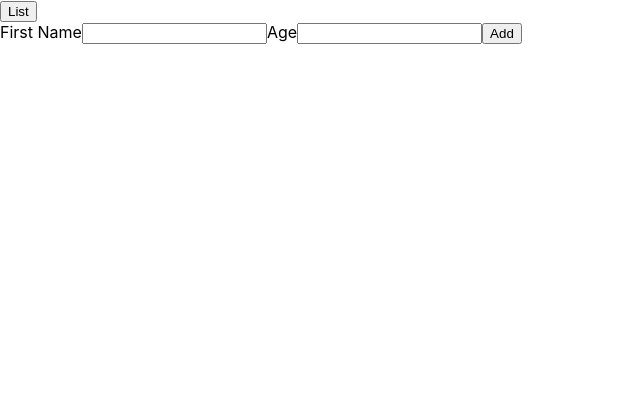
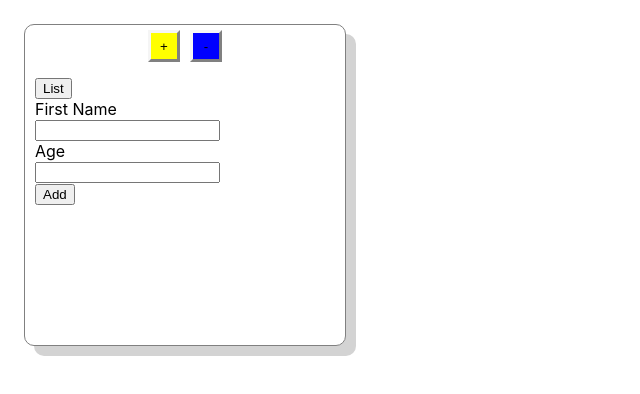
Before and after one commit to edwardsuwirya/simple-redux-mdw, a React (Create React App) app: page / in a window 1280 px wide. Shown: the top 394 px of the page, without its empty margins (0-640 px from the left). Built offline with nearby package versions, Linux system fonts and the light colour scheme.

Commit message:
With card

```diff
--- a/src/App.js
+++ b/src/App.js
@@ -2,7 +2,50 @@ import './App.css';
 import StudentPage from "./page/studentPage/StudentPage";
 
 const App = () => {
-    return <StudentPage/>;
+    const myCard = {
+        height: '320px',
+        width: '320px',
+        borderRadius: '10px',
+        backgroundColor: 'white',
+        border: '1px solid gray',
+        margin: '24px',
+        boxShadow: '10px 10px lightgray',
+        textAlign: 'center'
+
+    };
+    const button1Style = {
+        height: '32px',
+        width: '32px',
+        margin: '5px',
+        backgroundColor: 'yellow',
+        borderRight: '3px solid gray',
+        borderBottom: '3px solid gray',
+        borderTop: '3px solid whitesmoke',
+        borderLeft: '3px solid whitesmoke',
+
+    };
+    const button2Style = {
+        height: '32px',
+        width: '32px',
+        margin: '5px',
+        backgroundColor: 'blue',
+        borderRight: '3px solid gray',
+        borderBottom: '3px solid gray',
+        borderTop: '3px solid whitesmoke',
+        borderLeft: '3px solid whitesmoke',
+    };
+
+    return (
+        <div style={myCard}>
+            <div>
+                <button type={"submit"} style={button1Style}>+</button>
+                <button style={button2Style}>-</button>
+                <div>
+                    <StudentPage/>
+                </div>
+            </div>
+        </div>
+    )
 }
 
 export default App;
--- a/src/page/studentPage/StudentPage.js
+++ b/src/page/studentPage/StudentPage.js
@@ -5,7 +5,7 @@ import {useState} from "react";
 const StudentPage = () => {
     const [view, setView] = useState('0');
     return (
-        <div>
+        <div style={{textAlign: 'left',margin:'10px'}}>
             {view === '0' && (
                 <div>
                     <button onClick={() => setView('1')}>List</button>
--- a/src/page/studentPage/component/StudentForm.js
+++ b/src/page/studentPage/component/StudentForm.js
@@ -14,10 +14,12 @@ const StudentPage = (props) => {
 
     return (
         <div>
-            <label>First Name</label>
-            <input type='text' value={name} onChange={onNameChange}/>
-            <label>Age</label>
-            <input type='text' value={age} onChange={onAgeChange}/>
+            <label htmlFor='fname' style={{display: 'block'}}>First Name</label>
+            <input id='fname' type='text' value={name} onChange={onNameChange}/>
+            <br/>
+            <label htmlFor='age' style={{display: 'block'}}>Age</label>
+            <input id='age' type='text' value={age} onChange={onAgeChange}/>
+            <br/>
             <button onClick={onAddStudent}>Add</button>
             {studentAdd.loading && <div>Loading</div>}
             {studentAdd.student && <div>{studentAdd.student.name}</div>}
```
